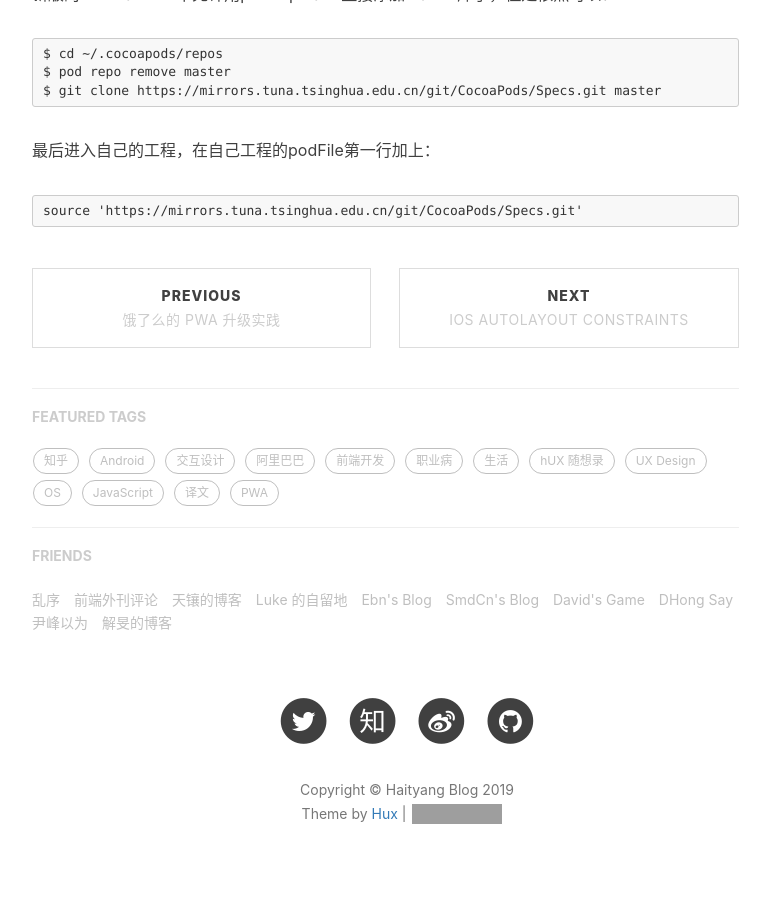
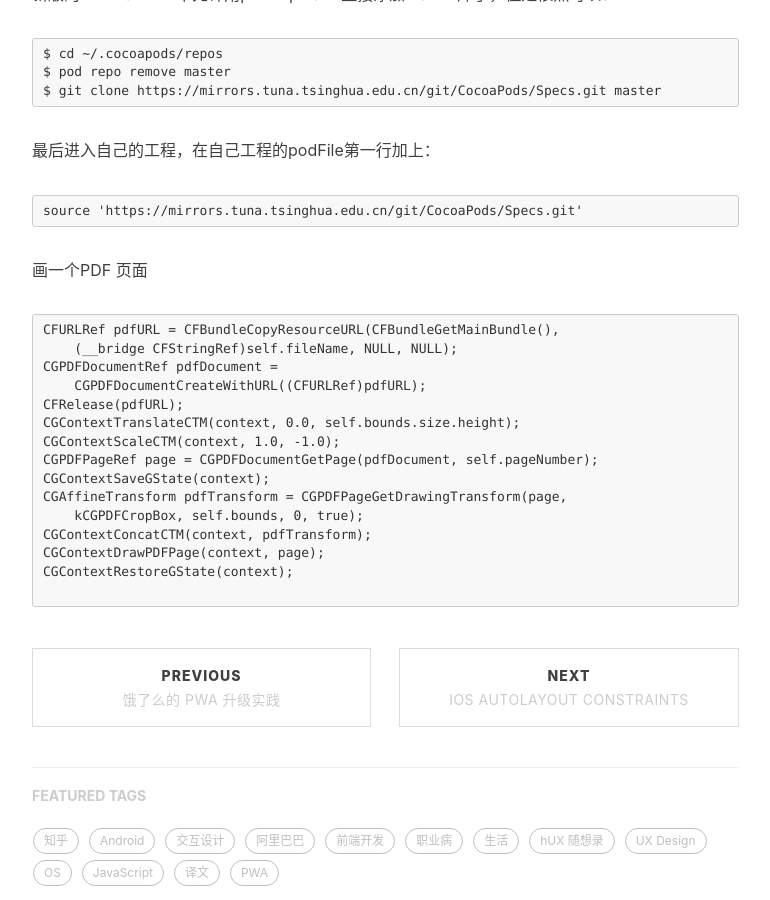
Before and after one commit to haityang/haityang.github.io, a Jekyll site: the page built from _posts/2018-05-24-iOS-UI-Command.markdown, in a window 1280 px wide and 900 px high, scrolled down 5672 px. Shown: the whole window, without its empty margins (233-1003 px from the left). Built offline with Jekyll 4.4.1, drawn with Linux system fonts in a browser that asks for light colours; nearby versions of some CDN libraries; our own code applies the rules of GitHub Pages for plain Markdown files; comment, search, counter and statistics services are not loaded; grey boxes are pictures that could not be loaded.

Commit message:
修改贴子

````diff
--- a/_posts/2018-05-24-iOS-UI-Command.markdown
+++ b/_posts/2018-05-24-iOS-UI-Command.markdown
@@ -286,3 +286,23 @@ $ git clone https://mirrors.tuna.tsinghua.edu.cn/git/CocoaPods/Specs.git master
 ```
 source 'https://mirrors.tuna.tsinghua.edu.cn/git/CocoaPods/Specs.git'
 ```
+
+画一个PDF 页面
+
+```
+CFURLRef pdfURL = CFBundleCopyResourceURL(CFBundleGetMainBundle(),
+    (__bridge CFStringRef)self.fileName, NULL, NULL);
+CGPDFDocumentRef pdfDocument =
+    CGPDFDocumentCreateWithURL((CFURLRef)pdfURL);
+CFRelease(pdfURL);
+CGContextTranslateCTM(context, 0.0, self.bounds.size.height);
+CGContextScaleCTM(context, 1.0, -1.0);
+CGPDFPageRef page = CGPDFDocumentGetPage(pdfDocument, self.pageNumber);
+CGContextSaveGState(context);
+CGAffineTransform pdfTransform = CGPDFPageGetDrawingTransform(page,
+    kCGPDFCropBox, self.bounds, 0, true);
+CGContextConcatCTM(context, pdfTransform);
+CGContextDrawPDFPage(context, page);
+CGContextRestoreGState(context);
+
+```
--- a/_posts/2018-06-03-Linux命令相关.markdown
+++ b/_posts/2018-06-03-Linux命令相关.markdown
@@ -1343,6 +1343,7 @@ JAVA_HOME=/System/Library/Frameworks/JavaVM.framework/Versions/1.6.0/Home
 export JAVA_HOME
 
 保存。然后重启或者注销，使环境变量的配置起作用
+
 ----------------------------------------------------
 autolayout警告： Automatic Preferred Max Layout Width is not available on iOS versions prior to 8.0
 attribute unavailable
@@ -1353,12 +1354,14 @@ attribute unavailable
 ----------------------------------------------------
 我们的打包脚本在哪里加个宏，可以把DEBUG打开呢？我想让TLog输出到控制台，不知道怎么搞
 configurationName="Debug"
+
 ----------------------------------------------------
  /usr/local/lib/node_modules/express
  sudo npm install -g express //安装express
  sudo npm install -g express-generator //express 的命令行管理
  express -e myapp
  DEBUG=microblog:* ./bin/www  //运行microblog
+
 --------
 Error: Most middleware (like session) is no longer bundled with Express and must be installed separately.
 Please see https://github.com/senchalabs/connect#middleware.
@@ -1369,10 +1372,12 @@ solution:
 // Then in your server.js script :
 // var session = require(‘session’);
 // app.use(session({...}));
+
 ------
 sudo npm install express-session
 var session = require('express-session');
 var MongoStore = require('connect-mongo')(session);
+
 ----------------------------------------------------
 安装mongodb
 brew install mongodb		//安装
@@ -1414,6 +1419,7 @@ https://developer.apple.com/library/ios/documentation/3DDrawing/Conceptual/OpenG
 Xcode texturetool
 cd /Applications/Xcode.app/Contents/Developer/Platforms/iPhoneOS.platform/Developer/usr/bin/
 ./texturetool -h
+
 ------------------------------------
 //Listing C-2  Encoding images into the PVRTC compression format
 //Encode Image.png into PVRTC using linear weights and 4 bpp, and saving as ImageL4.pvrtc
````
Also changed, not shown: _posts/2019-01-14-CocoasPods 相关.markdown (added, +17 -0 lines).
